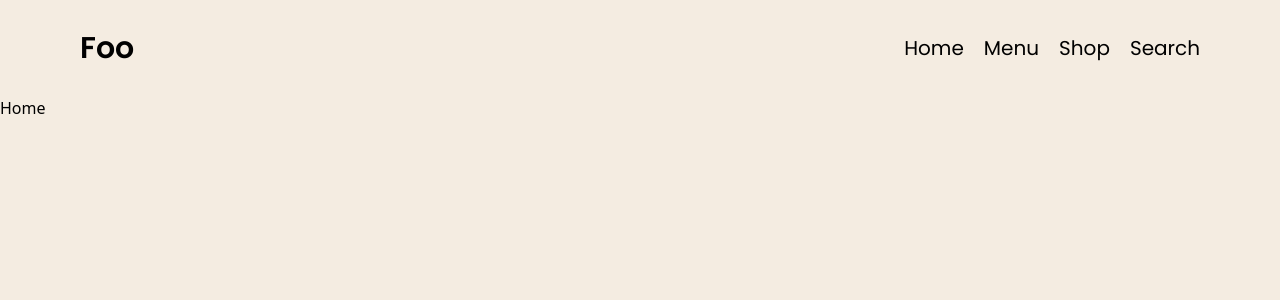
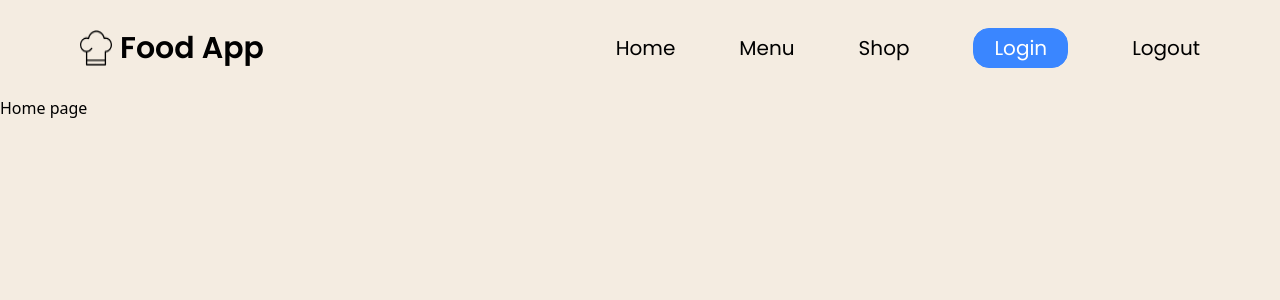
Before and after one commit to paskalisabhista/tk-law-frontend, a Next.js app: page / in a window 1280 px wide. Shown: the top 300 px of the page. Built offline with nearby package versions, Linux system fonts and the light colour scheme.

Commit message:
Improve navbar design and add login/logout non-fuctional button

```diff
--- a/components/Navbar/index.js
+++ b/components/Navbar/index.js
@@ -1,20 +1,43 @@
 import { Poppins } from "next/font/google";
+import Image from "next/image";
+import Link from "next/link";
 
-const semiBoldPoppins = Poppins({ weight: "600", subsets: ["latin"] })
-const regularPoppins = Poppins({ weight: "400", subsets: ["latin"] })
+const semiBoldPoppins = Poppins({ weight: "600", subsets: ["latin"] });
+const regularPoppins = Poppins({ weight: "400", subsets: ["latin"] });
 
 export default function Navbar(props) {
     return (
-        <div className={`${regularPoppins.className} flex px-20 h-24 w-full justify-start items-center text-xl`}>
-            <p className={`${semiBoldPoppins.className} text-3xl`}>Foo</p>
+        <div
+            className={`${regularPoppins.className} flex px-20 h-24 w-full justify-start items-center text-xl`}
+        >
+            <div className="flex space-x-2">
+                <Image
+                    src="/chef-hat.png"
+                    alt="Chef Hat Icon"
+                    width={32}
+                    height={32}
+                    priority
+                />
+                <div className={`${semiBoldPoppins.className} text-3xl`}>
+                    Food App
+                </div>
+            </div>
+
             <div className="grow"></div>
-            <div className="flex justify-self-end space-x-5">
-                <p>Home</p>
-                <p>Menu</p>
-                <p>Shop</p>
-                <div>
-                    <p>Search</p>
-                </div>
+            <div className="flex justify-self-end space-x-16 h-10">
+                <Link className="flex h-10 items-center" href={"/"}>
+                    <div>Home</div>
+                </Link>
+                <Link className="flex h-10 items-center" href={"/menu"}>
+                    <div>Menu</div>
+                </Link>
+                <Link className="flex h-10 items-center" href={"/shop"}>
+                    <div>Shop</div>
+                </Link>
+                <Link className="border rounded-2xl border-#3A86FF flex h-10 items-center bg-#3A86FF text-white px-5" href={"/login"}>
+                    <div>Login</div>
+                </Link>
+                <button className="h-10">Logout</button>
             </div>
         </div>
     );
--- a/pages/index.js
+++ b/pages/index.js
@@ -1,7 +1,7 @@
 export default function Home() {
     return (
         <>
-            <p>Home</p>
+            <p>Home page</p>
         </>
     );
 }
--- /dev/null
+++ b/pages/shop/index.js
@@ -0,0 +1,7 @@
+export default function Shop() {
+    return (
+        <>
+            <p>Shop page</p>
+        </>
+    );
+}
--- a/tailwind.config.js
+++ b/tailwind.config.js
@@ -8,7 +8,8 @@ module.exports = {
   theme: {
     extend: {
       colors:{
-        "#F4ECE1":"#F4ECE1"
+        "#F4ECE1":"#F4ECE1",
+        "#3A86FF":"#3A86FF"
       }
     },
   },
```
Also changed, not shown: public/chef-hat.png (added).
